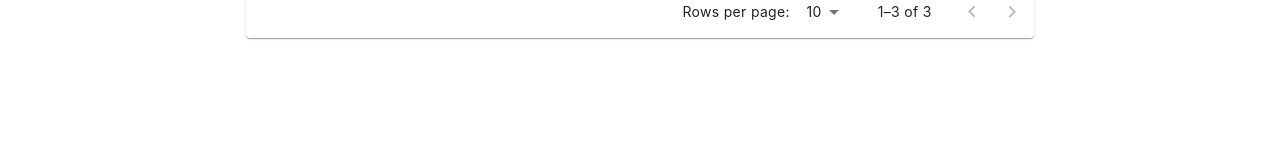
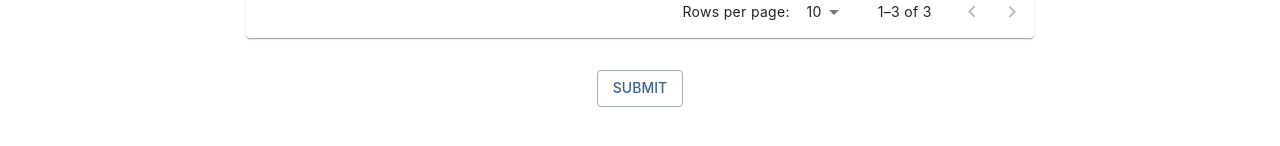
Before and after one commit to hack4impact-upenn/achieve-now, a React (Create React App) app in the folder client/: page /admin-resources in a window 1280 px wide. Shown: the part 554-700 px from the top of the page. Built offline with nearby package versions, Linux system fonts and the light colour scheme; a web font is replaced by a local one.

Commit message:
Add submit button

```diff
--- a/client/src/Admin/AdminResourcesPage.tsx
+++ b/client/src/Admin/AdminResourcesPage.tsx
@@ -180,6 +180,9 @@ function AdminResourcesPage() {
             />
           )}
         </Box>
+        <Button variant="outlined" sx={{ marginTop: theme.spacing(2) }}>
+          Submit
+        </Button>
       </Box>
     </div>
   );
```
